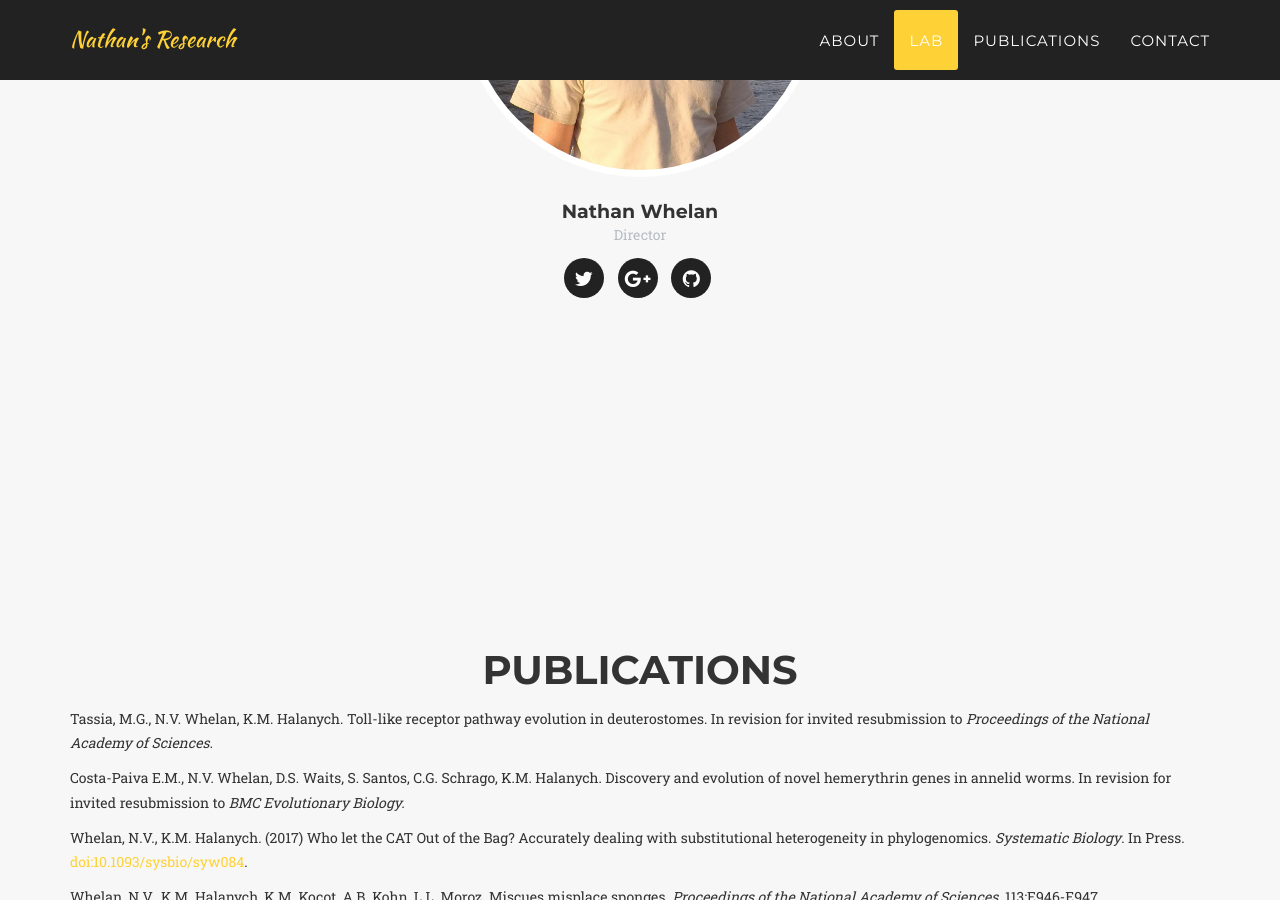
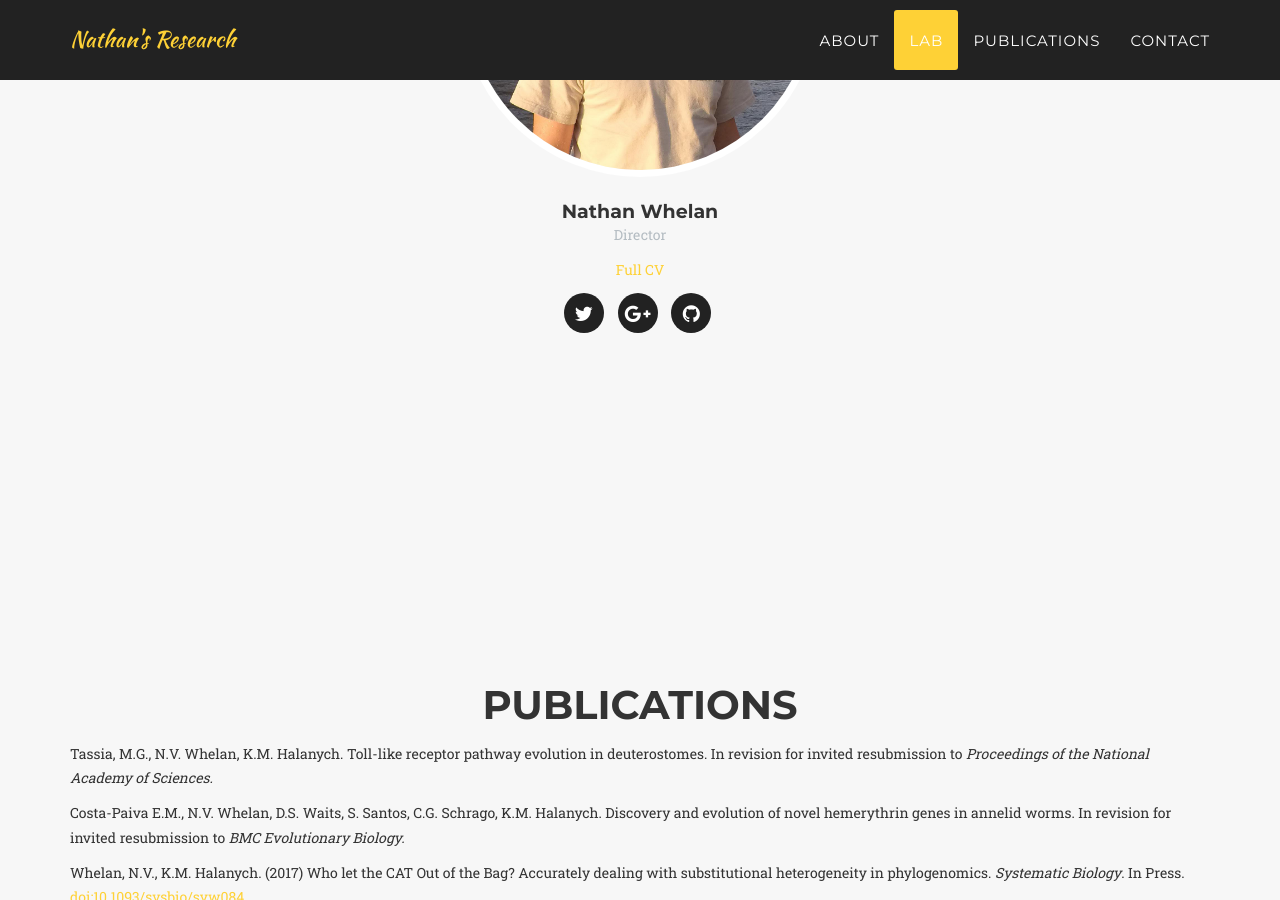
Before and after one commit to NathanWhelan/nathanwhelan.github.io, a Jekyll site: the page built from index.html, in a window 1280 px wide and 900 px high, scrolled down 3249 px. Built offline with Jekyll 4.4.1, drawn with Linux system fonts in a browser that asks for light colours; some web fonts are replaced.

Commit message:
Update team.html

```diff
--- a/_includes/team.html
+++ b/_includes/team.html
@@ -14,6 +14,7 @@
                         <img src="img/team/{{ member.pic }}.jpg" class="img-responsive img-circle" alt="">
                         <h4>{{ member.name }}</h4>
                         <p class="text-muted">{{ member.position }}</p>
+                        <p><a href=https://github.com/nathanwhelan/nathanwhelan.github.io/assests/Whelan_CV_2017_Jan.pdf>Full CV</a></p>
                         <ul class="list-inline social-buttons">
                             {% for network in member.social %}
                             <li>
```
